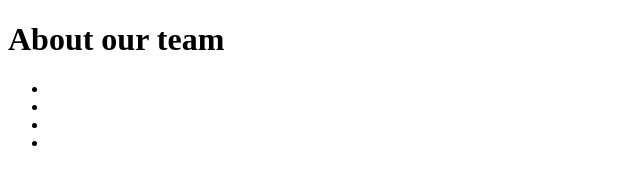
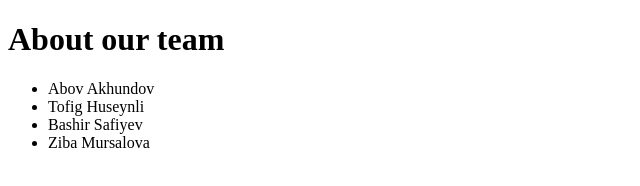
Before and after one commit to zibamursalova18/website-team-23, a plain HTML site: page index.html in a window 1280 px wide. Shown: the whole page, without its empty margins (0-640 px from the left). Drawn offline with Linux system fonts and the light colour scheme.

Commit message:
Update index.html

```diff
--- a/index.html
+++ b/index.html
@@ -7,10 +7,10 @@
     <body>
         <h1>About our team</h1>
         <ul>
-            <li><a Abov Akhundov</a></li>
-            <li><a Tofig Huseynli</a></li>
-            <li><a Bashir Safiyev</a></li>
-            <li><a Ziba Mursalova</a></li>
+            <li> Abov Akhundov</li>
+            <li> Tofig Huseynli</li>
+            <li> Bashir Safiyev</li>
+            <li>Ziba Mursalova</li>
 
         </ul>
     </body>
```
